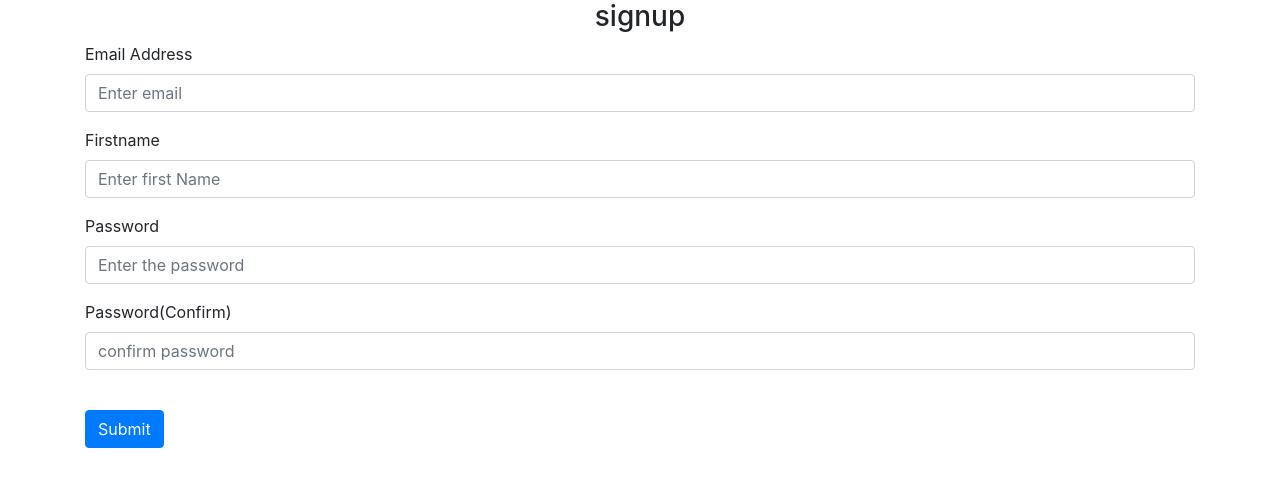
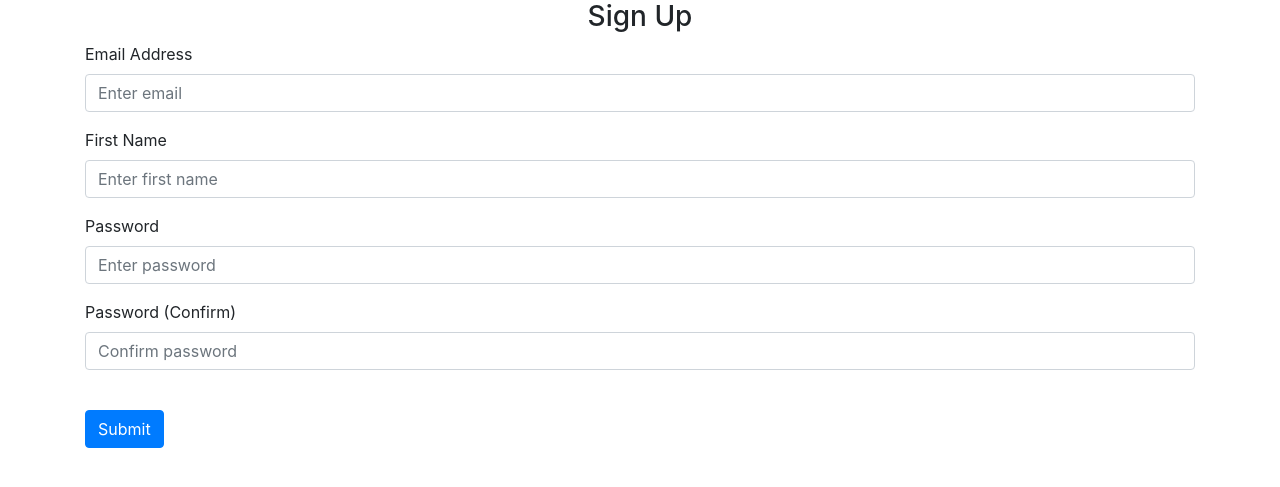
Before and after one commit to janesh-kiddev/Notes, a Flask app: page /signup in a window 1280 px wide. Shown: the part 56-543 px from the top of the page. Run offline with Flask 3, Linux system fonts and the light colour scheme; some libraries are stand-ins or nearby versions.

Commit message:
commit changes

```diff
--- a/website/templates/signup.html
+++ b/website/templates/signup.html
@@ -1,8 +1,7 @@
-{% extends "base.html" %}
-{% block title %} Sign-up {% endblock %}
-{% block content %}
-<form method ="POST">
-    <h3 align="center">signup</h3>
+{% extends "base.html" %} {% block title %}Sign Up{% endblock %} {% block
+    content %}
+    <form method="POST">
+      <h3 align="center">Sign Up</h3>
       <div class="form-group">
         <label for="email">Email Address</label>
         <input
@@ -14,13 +13,13 @@
         />
       </div>
       <div class="form-group">
-        <label for="firstName">Firstname</label>
+        <label for="firstName">First Name</label>
         <input
           type="text"
           class="form-control"
           id="firstName"
           name="firstName"
-            placeholder="Enter first Name"
+          placeholder="Enter first name"
         />
       </div>
       <div class="form-group">
@@ -30,21 +29,20 @@
           class="form-control"
           id="password1"
           name="password1"
-            placeholder="Enter the password"
+          placeholder="Enter password"
         />
       </div>
       <div class="form-group">
-        <label for="password2">Password(Confirm)</label>
+        <label for="password2">Password (Confirm)</label>
         <input
           type="password"
           class="form-control"
           id="password2"
           name="password2"
-            placeholder="confirm password"
+          placeholder="Confirm password"
         />
       </div>
       <br />
-    <button type="button" class="btn btn-primary">Submit</button>
+      <button type="submit" class="btn btn-primary">Submit</button>
     </form>
-
     {% endblock %}
```
Lines whose indentation alone changed are shown as unchanged.
